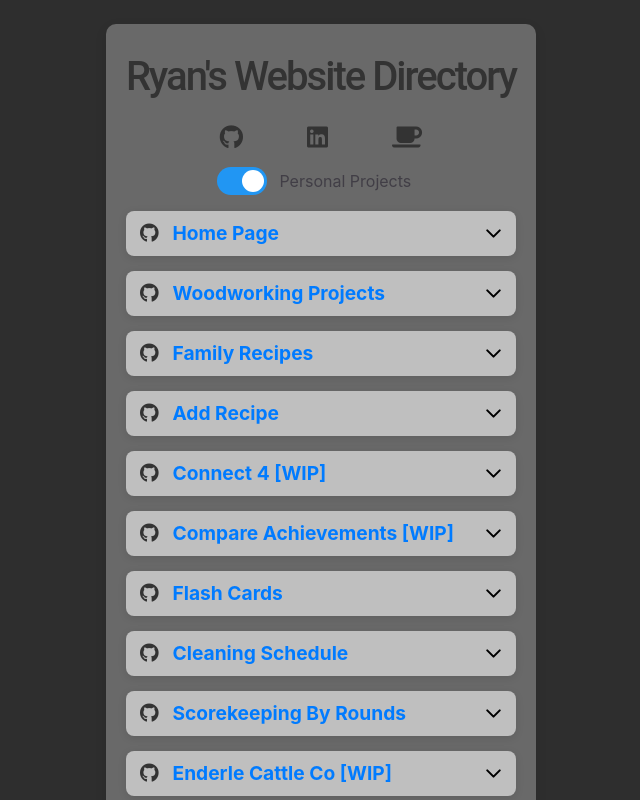
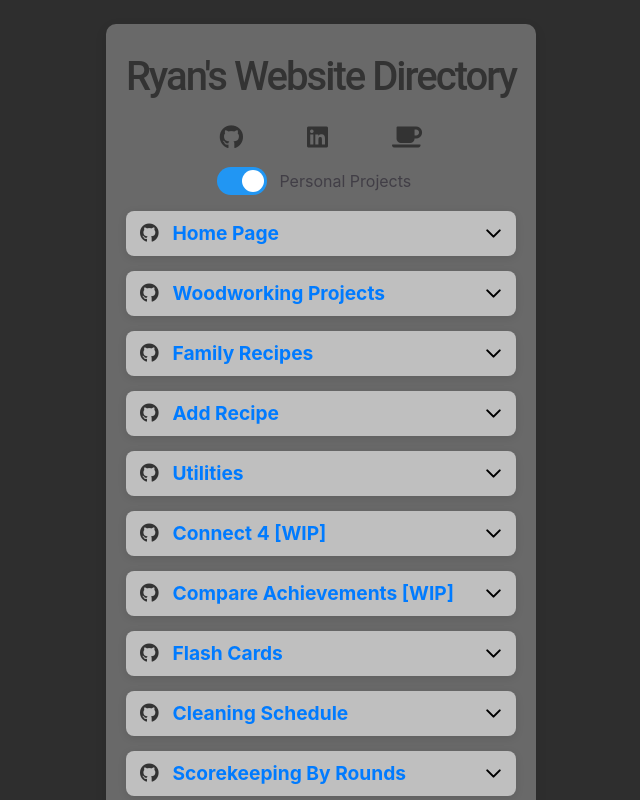
Before and after one commit to rbrock44/directory, an Angular app: page / in a window 1280 px wide. Shown: the top 800 px of the page, without its empty margins (319-959 px from the left). Built offline with nearby package versions, Linux system fonts and the light colour scheme.

Commit message:
Add Utilities section with description and links

```diff
--- a/src/app/app.component.ts
+++ b/src/app/app.component.ts
@@ -67,6 +67,12 @@ export class AppComponent implements OnInit {
       link: this.createLink('add-recipe'),
       github: this.createGithub('add-recipe'),
       description: 'A user friendly place to turn a recipe into JSON format for the family recipe website'
+    },
+    {
+      name: 'Utilities',
+      link: this.createLink('utilities'),
+      github: this.createGithub('utilities'),
+      description: 'A place to hold many different utilities, like converters and calculations'
     },
     {
       name: 'Connect 4 [WIP]',
```
